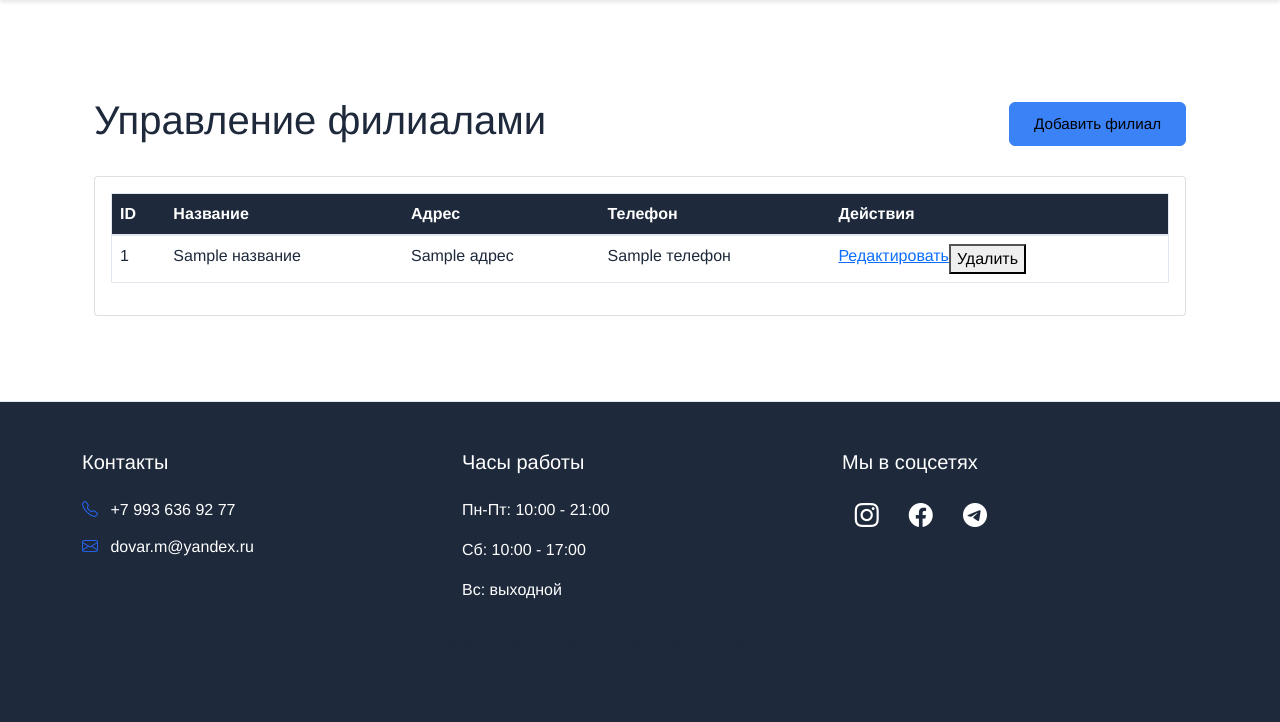
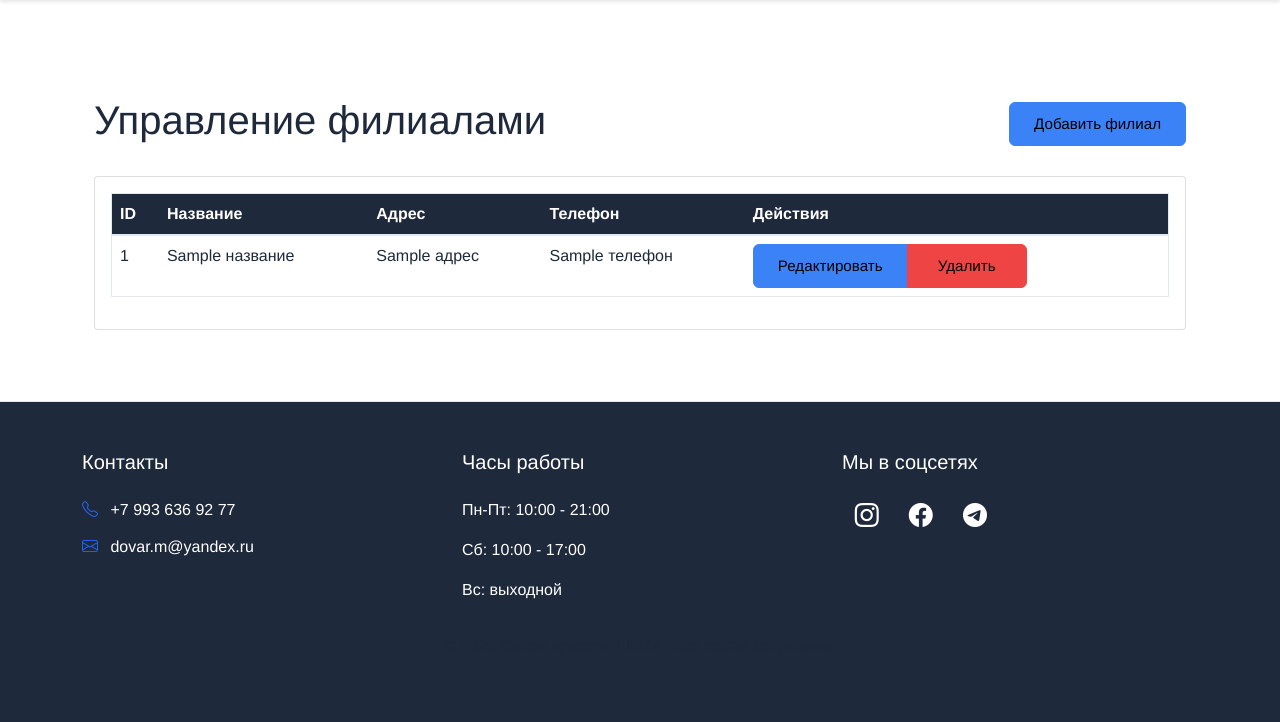
Before and after one commit to LlnZa/hair-salon, a Python web app: template templates/admin/branches.html in a window 1280 px wide. Shown: the part 78-800 px from the top of the page. Run offline with Jinja, Linux system fonts and the light colour scheme; the template is opened without the code that fills it: most values are stand-ins (such as "Sample title", 1, 10 or a date in 2020); some libraries are stand-ins or nearby versions.

Commit message:
Update branches.html

```diff
--- a/templates/admin/branches.html
+++ b/templates/admin/branches.html
@@ -31,8 +31,8 @@
                             <td>{{ branch.телефон }}</td>
                             <td>
                                 <div class="btn-group">
-                                    <a href="{{ url_for('edit_branch', branch_id=branch.филиал_id) }}" class="btn-edit">Редактировать</a>
-                                    <button type="button" class="btn-delete" data-bs-toggle="modal" data-bs-target="#deleteModal{{ branch.филиал_id }}">Удалить</button>
+                                    <a href="{{ url_for('edit_branch', branch_id=branch.филиал_id) }}" class="btn btn-primary btn-sm">Редактировать</a>
+                                    <button type="button" class="btn btn-danger btn-sm" data-bs-toggle="modal" data-bs-target="#deleteModal{{ branch.филиал_id }}">Удалить</button>
                                 </div>
                             </td>
                         </tr>
```
